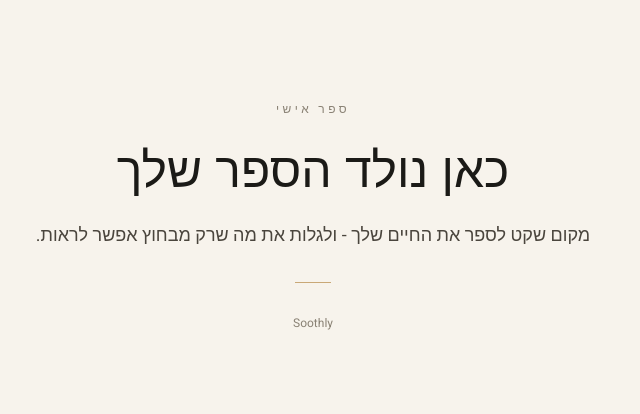
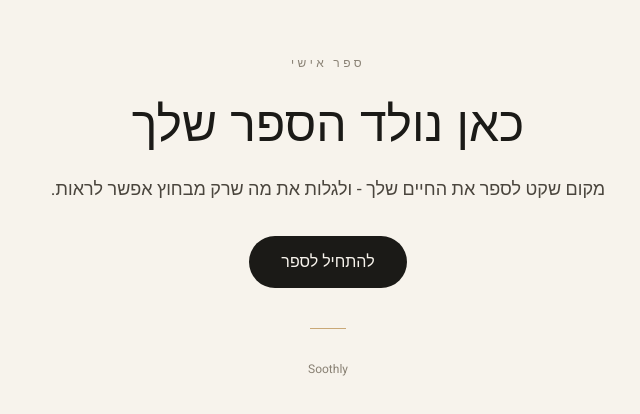
Before and after one commit to DavidKorochik/soothly, a Next.js app: page / in a window 1280 px wide. Shown: the part 184-598 px from the top of the page, without its empty margins (393-1033 px from the left). Built offline with nearby package versions, Linux system fonts and the light colour scheme; a web font is replaced by a local one.

Commit message:
feat: add CTA on landing page to start the interview
Adds a 'להתחיל לספר' button linking to /interview so users can
start the interview from the landing page instead of typing the URL.

```diff
--- a/app/page.tsx
+++ b/app/page.tsx
@@ -1,3 +1,5 @@
+import Link from "next/link";
+
 export default function Home() {
   return (
     <main className="flex min-h-dvh items-center justify-center px-6">
@@ -7,7 +9,13 @@ export default function Home() {
         <p className="mb-8 font-sans text-lg leading-relaxed text-ink-soft">
           מקום שקט לספר את החיים שלך - ולגלות את מה שרק מבחוץ אפשר לראות.
         </p>
-        <div className="mx-auto h-px w-9 bg-gold-line" />
+        <Link
+          href="/interview"
+          className="inline-block rounded-full bg-ink px-8 py-3.5 font-sans text-paper transition hover:opacity-90"
+        >
+          להתחיל לספר
+        </Link>
+        <div className="mx-auto mt-10 h-px w-9 bg-gold-line" />
         <p className="mt-8 font-sans text-xs text-muted">Soothly</p>
       </div>
     </main>
```
